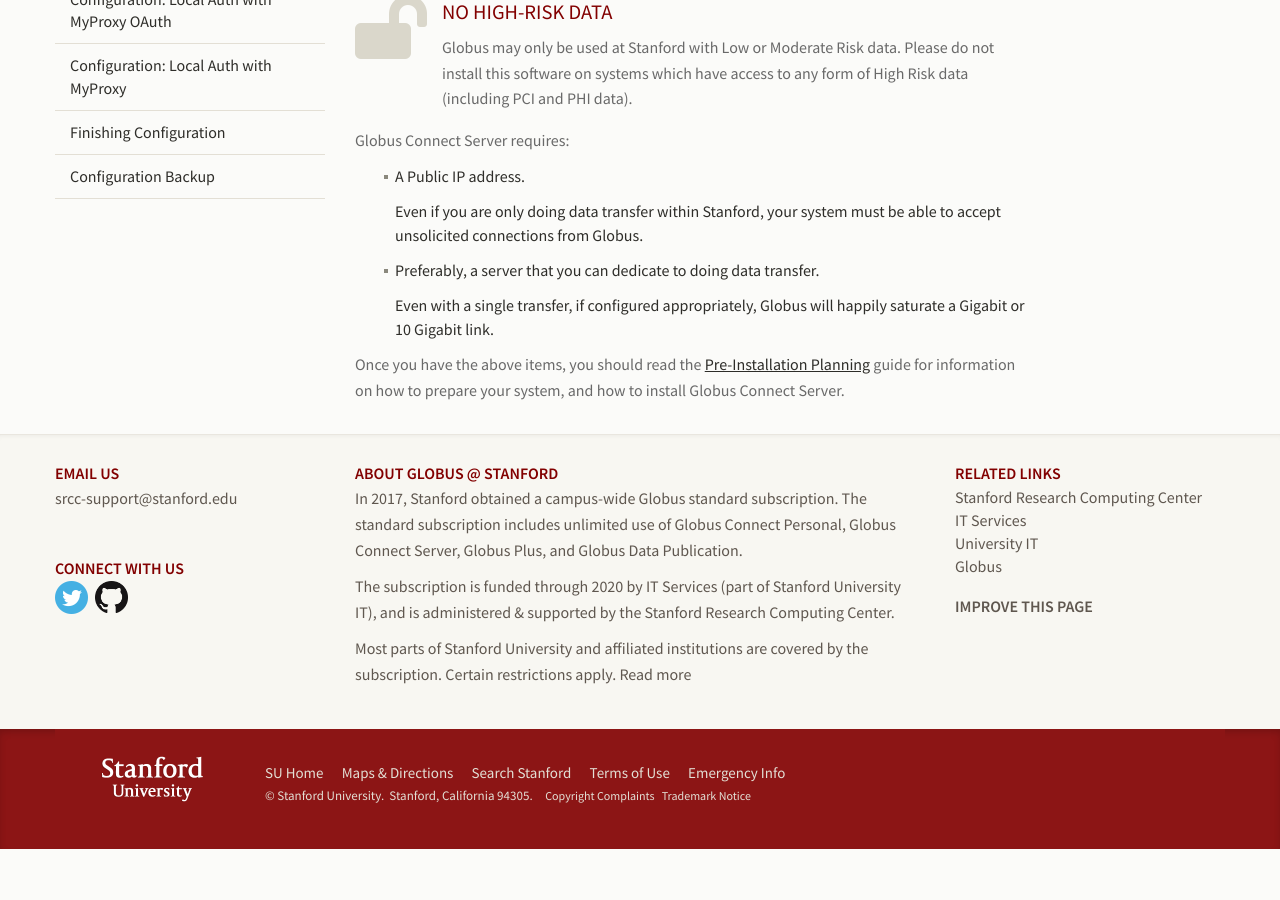
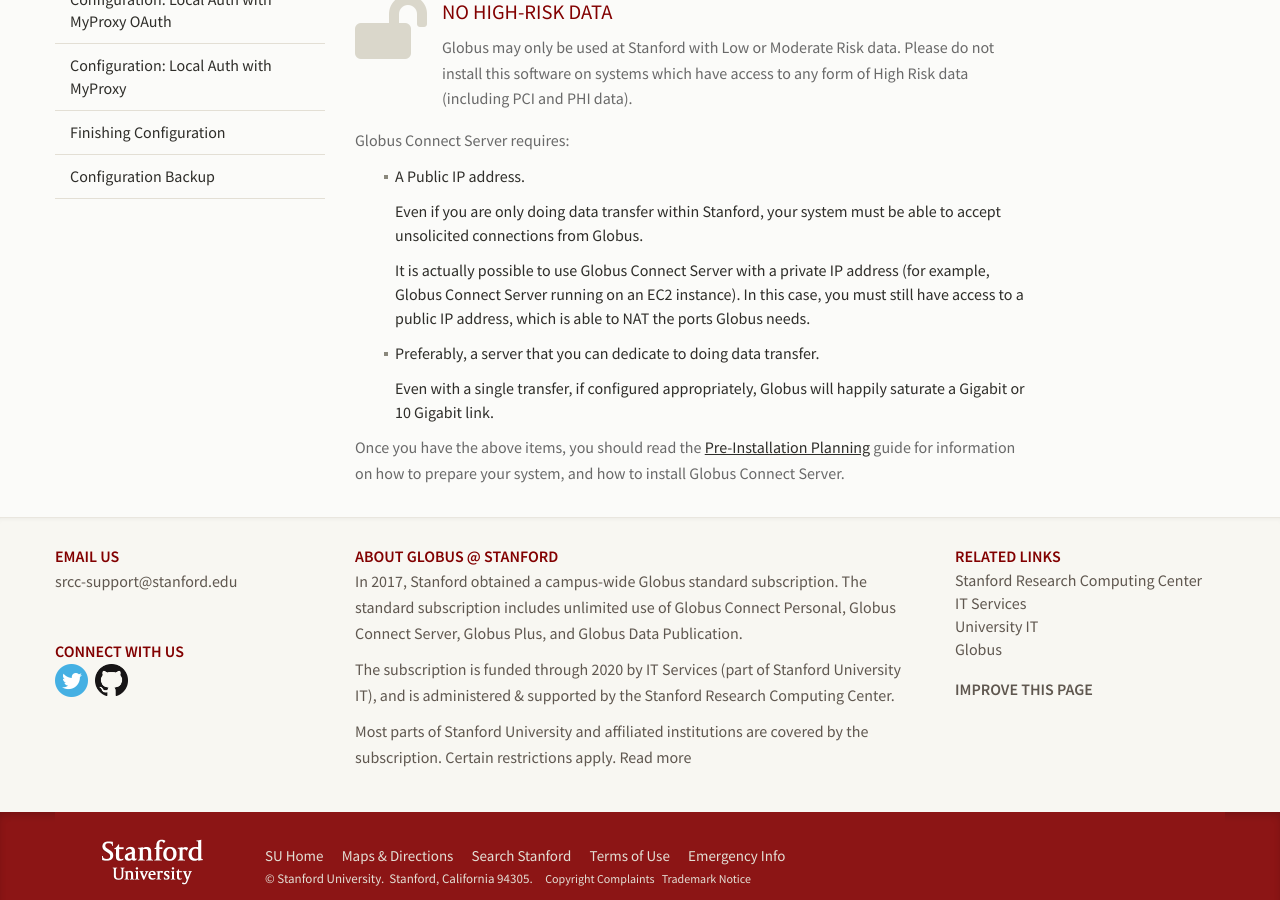
Before and after one commit to stanford-rc/globus.stanford.edu, a Jekyll site: the page built from server.md, in a window 1280 px wide and 900 px high, scrolled down 573 px. Built offline with Jekyll 4.4.1, drawn with Linux system fonts in a browser that asks for light colours; nearby versions of some CDN libraries; comment, search, counter and statistics services are not loaded; before the commit the page ends 1422 px from its top, so only the background shows below that.

Commit message:
Add a clarification on private IP use

```diff
--- a/server.md
+++ b/server.md
@@ -34,6 +34,11 @@ Globus Connect Server requires:
   Even if you are only doing data transfer within Stanford, your system must be
   able to accept unsolicited connections from Globus.
 
+  It is actually possible to use Globus Connect Server with a private IP
+  address (for example, Globus Connect Server running on an EC2 instance).
+  In this case, you must still have access to a public IP address, which is
+  able to NAT the ports Globus needs.
+
 * Preferably, a server that you can dedicate to doing data transfer.
 
   Even with a single transfer, if configured appropriately, Globus will happily
```
